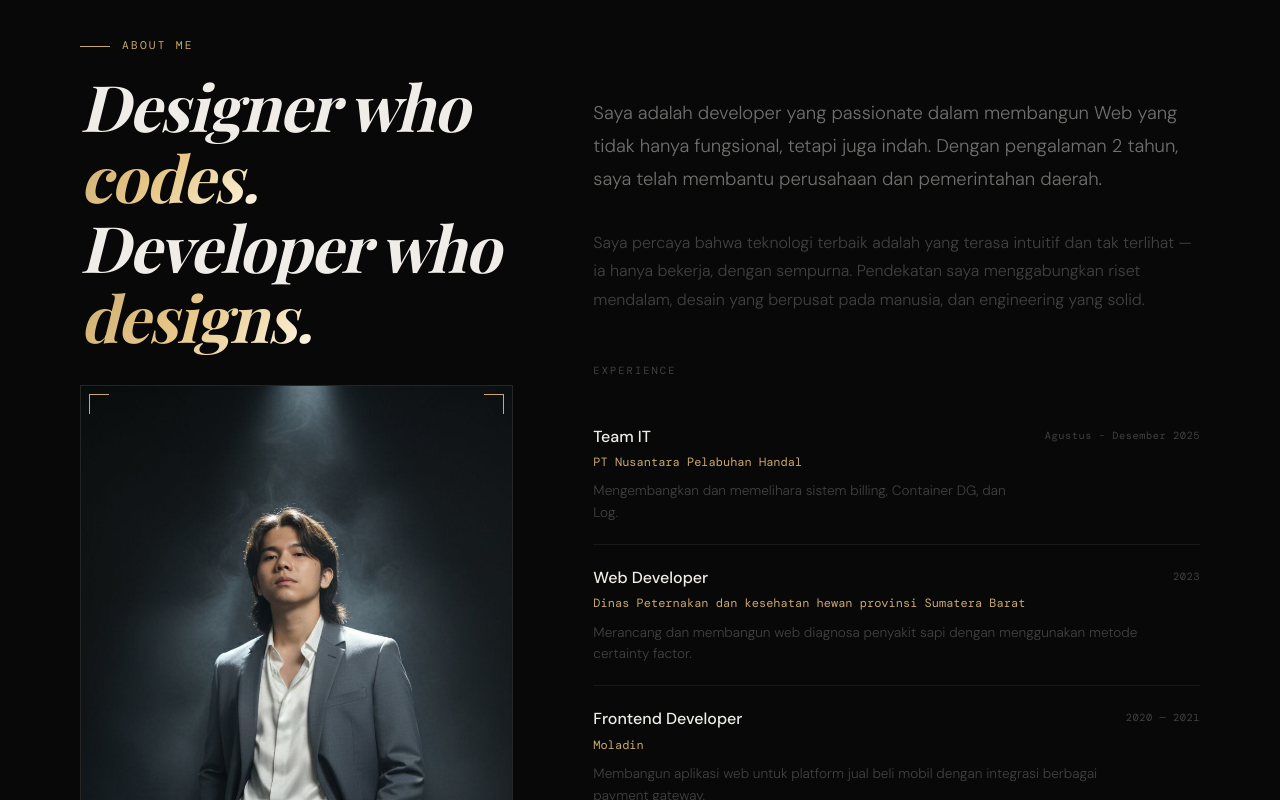
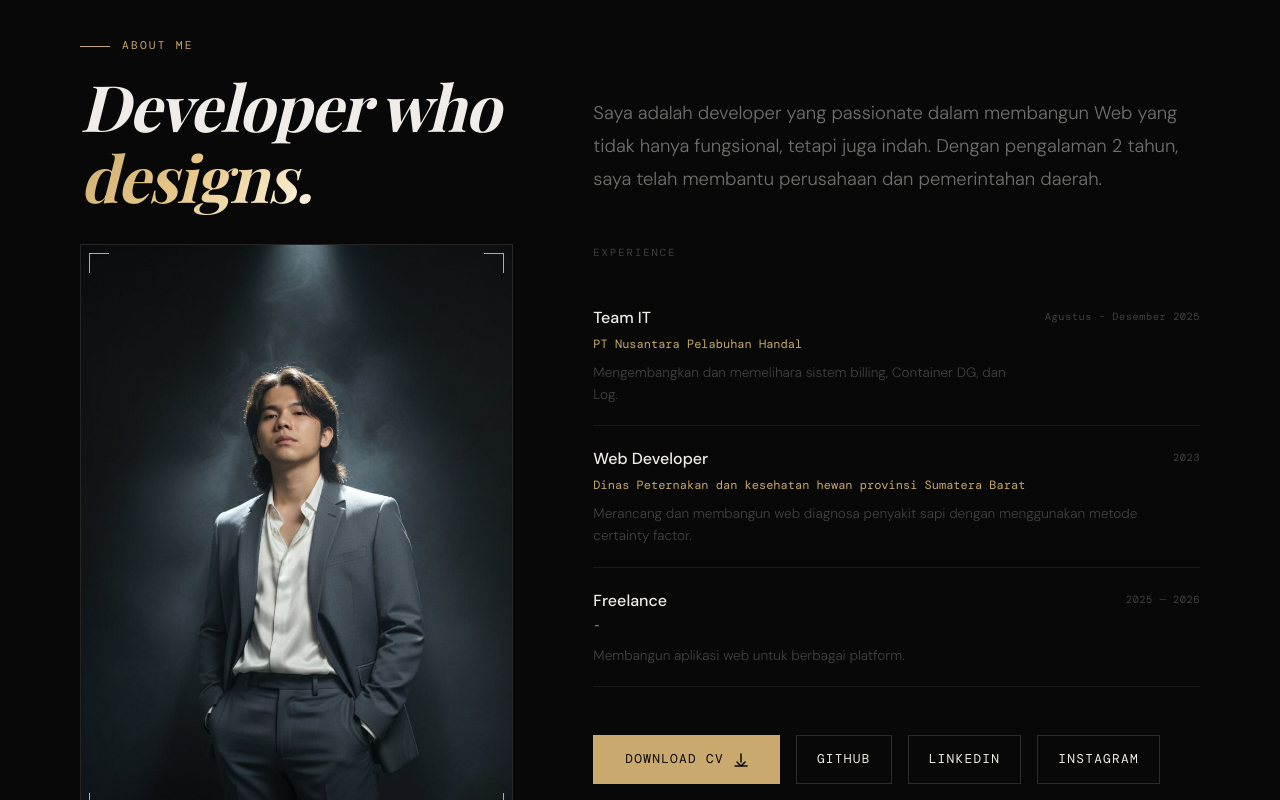
Before and after one commit to naufaldzakwannn/next-porto, a Next.js app: page / in a window 1280 px wide. Shown: the part 960-1760 px from the top of the page. Built offline with nearby package versions, Linux system fonts and the light colour scheme; a web font is replaced by a local one.

Commit message:
Fix about

```diff
--- a/components/About.tsx
+++ b/components/About.tsx
@@ -59,10 +59,10 @@ export default function About() {
               marginBottom: "32px",
             }}
           >
-            Designer who
+            {/* Designer who
             <br />
             <span className="gradient-text">codes.</span>
-            <br />
+            <br /> */}
             Developer who
             <br />
             <span className="gradient-text">designs.</span>
@@ -144,9 +144,7 @@ export default function About() {
               lineHeight: 1.8,
               marginBottom: "48px",
             }}
-          >
-            Saya percaya bahwa teknologi terbaik adalah yang terasa intuitif dan tak terlihat — ia hanya bekerja, dengan sempurna. Pendekatan saya menggabungkan riset mendalam, desain yang berpusat pada manusia, dan engineering yang solid.
-          </p>
+          ></p>
 
           {/* Experience */}
           <div className="reveal opacity-0" style={{ marginBottom: "48px" }}>
--- a/data/portfolio.ts
+++ b/data/portfolio.ts
@@ -1,7 +1,7 @@
 export const portfolioData = {
   name: "Naufal Dzakwan",
   title: "Web Developer",
-  subtitle: "& Quality Assurance",
+  subtitle: "",
   // tagline: "Crafting digital experiences that leave a mark.",
   bio: "Saya adalah developer yang passionate dalam membangun Web yang tidak hanya fungsional, tetapi juga indah. Dengan pengalaman 2 tahun, saya telah membantu perusahaan dan pemerintahan daerah.",
   location: "Padang, Indonesia",
@@ -9,10 +9,9 @@ export const portfolioData = {
   availability: true,
 
   social: {
-    github: "https://github.com",
-    linkedin: "https://linkedin.com",
-    twitter: "https://twitter.com",
-    dribbble: "https://dribbble.com",
+    github: "https://github.com/naufaldzakwannn",
+    linkedin: "https://www.linkedin.com/in/naufal-dzakwan-almushadaaq-5b6154312/",
+    instagram: "https://www.instagram.com/al_mushadaaq/",
   },
 
   skills: [
@@ -117,10 +116,10 @@ export const portfolioData = {
       desc: "Merancang dan membangun web diagnosa penyakit sapi dengan menggunakan metode certainty factor.",
     },
     {
-      role: "Frontend Developer",
-      company: "Moladin",
-      period: "2020 — 2021",
-      desc: "Membangun aplikasi web untuk platform jual beli mobil dengan integrasi berbagai payment gateway.",
+      role: "Freelance",
+      company: "-",
+      period: "2025 — 2026",
+      desc: "Membangun aplikasi web untuk berbagai platform.",
     },
   ],
 };
```
